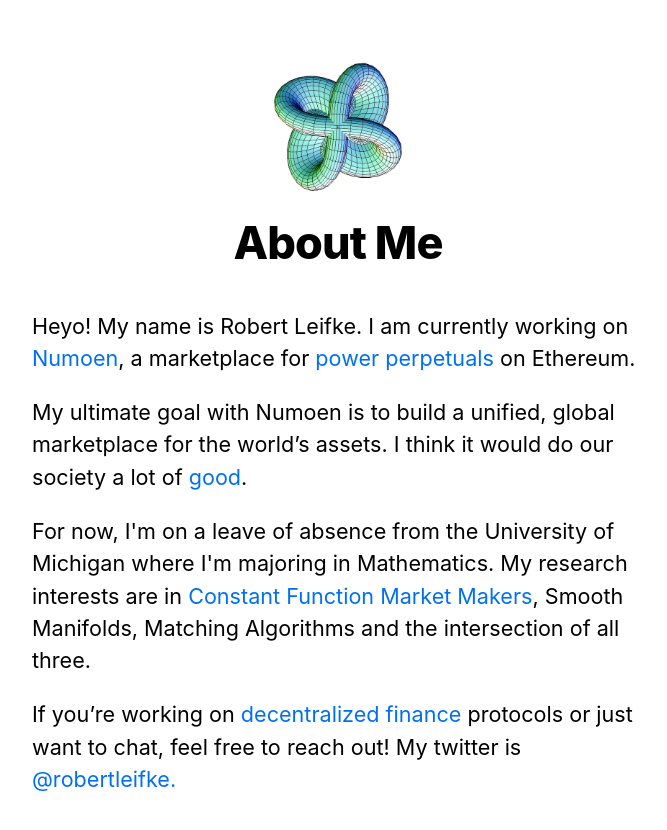
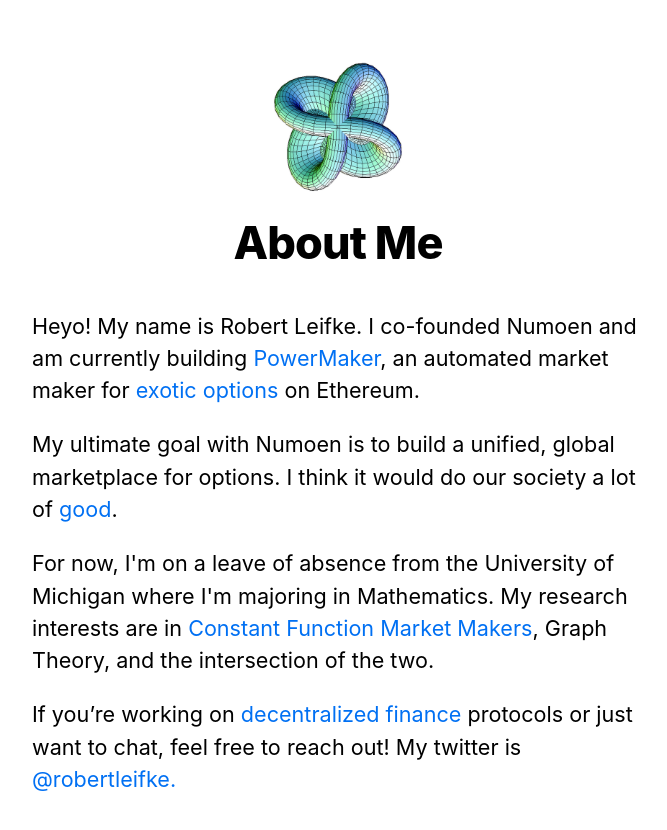
Before and after one commit to robertleifke/robertleifke.com, a Next.js app: page / in a window 1280 px wide. Shown: the top 830 px of the page, without its empty margins (302-969 px from the left). Built offline with nearby package versions, Linux system fonts and the light colour scheme.

Commit message:
feat: updated bio

```diff
--- a/pages/index.js
+++ b/pages/index.js
@@ -9,15 +9,15 @@
         <title>{siteTitle}</title>
       </Head>
       <section className={utilStyles.headingMd}>
-        <p>Heyo! My name is Robert Leifke. I am currently working on{' '}
-        <a href="https://numoen.com/">Numoen</a>, a marketplace for <a href="https://www.paradigm.xyz/2021/08/power-perpetuals">power perpetuals</a> on Ethereum.</p>
+        <p>Heyo! My name is Robert Leifke. I co-founded Numoen and am currently building {' '}
+        <a href="https://numoen.com/">PowerMaker</a>, an automated market maker for <a href="https://www.paradigm.xyz/2021/08/power-perpetuals">exotic options</a> on Ethereum.</p>
         <p>
-          My ultimate goal with Numoen is to build a unified, global marketplace for the world’s assets.
+          My ultimate goal with Numoen is to build a unified, global marketplace for options.
           I think it would do our society a lot of <a href="https://youtu.be/FGkP63hJivQ?si=VuAaAHECTZj2jik4">good</a>.</p>
         <p>
           For now, I'm on a leave of absence from the University of Michigan where I'm majoring in Mathematics. My
           research interests are in <a href="https://arxiv.org/pdf/2308.08066.pdf">Constant Function Market Makers</a>,
-          Smooth Manifolds, Matching Algorithms and the intersection of all three.</p>
+          Graph Theory, and the intersection of the two.</p>
         <p>
           If you’re working on <a href="https://en.wikipedia.org/wiki/Decentralized_finance">decentralized finance</a> protocols or just want to chat,
           feel free to reach out! My twitter is <a href="https://twitter.com/@robertleifke/">@robertleifke.</a></p>
```
